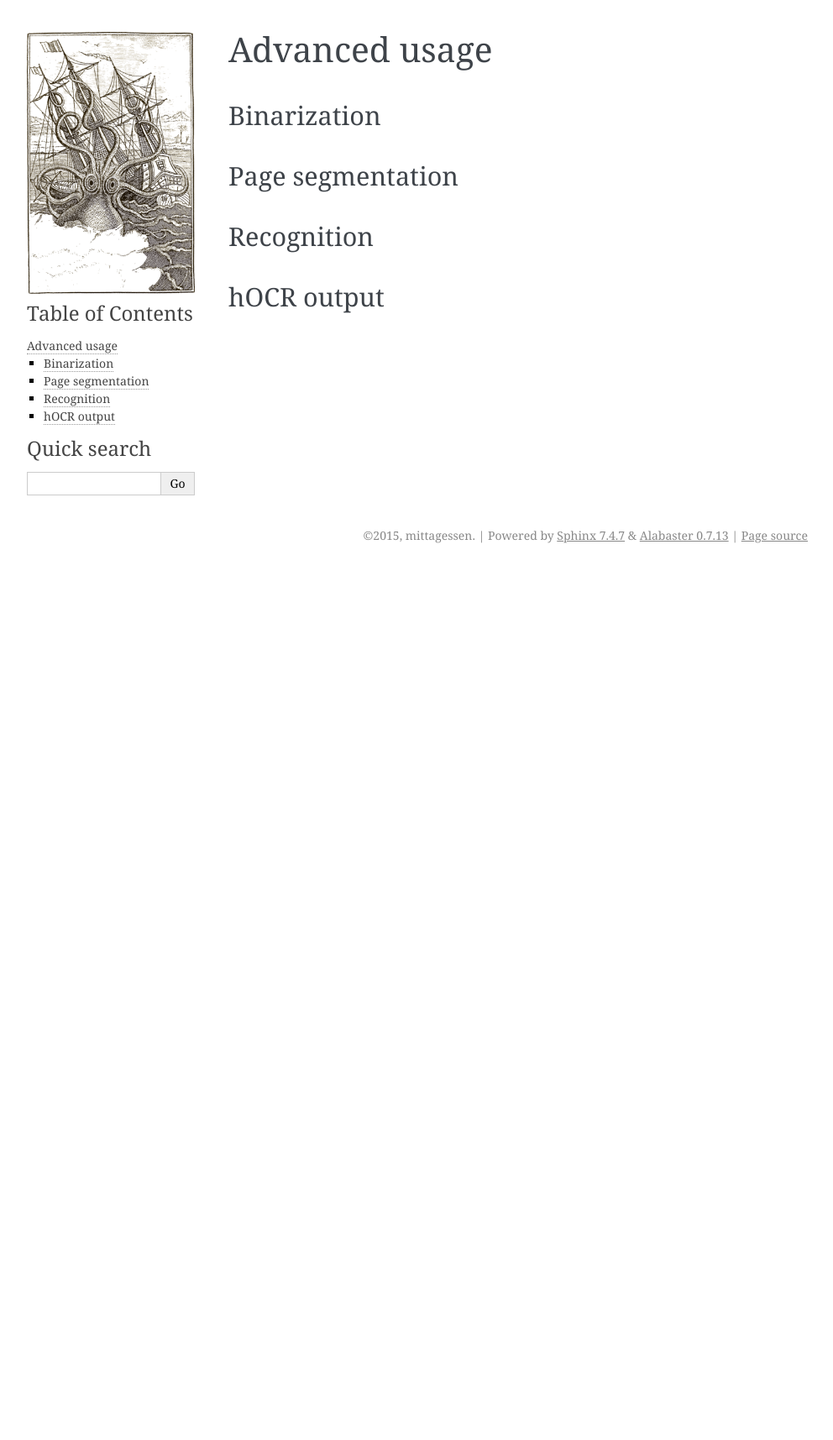
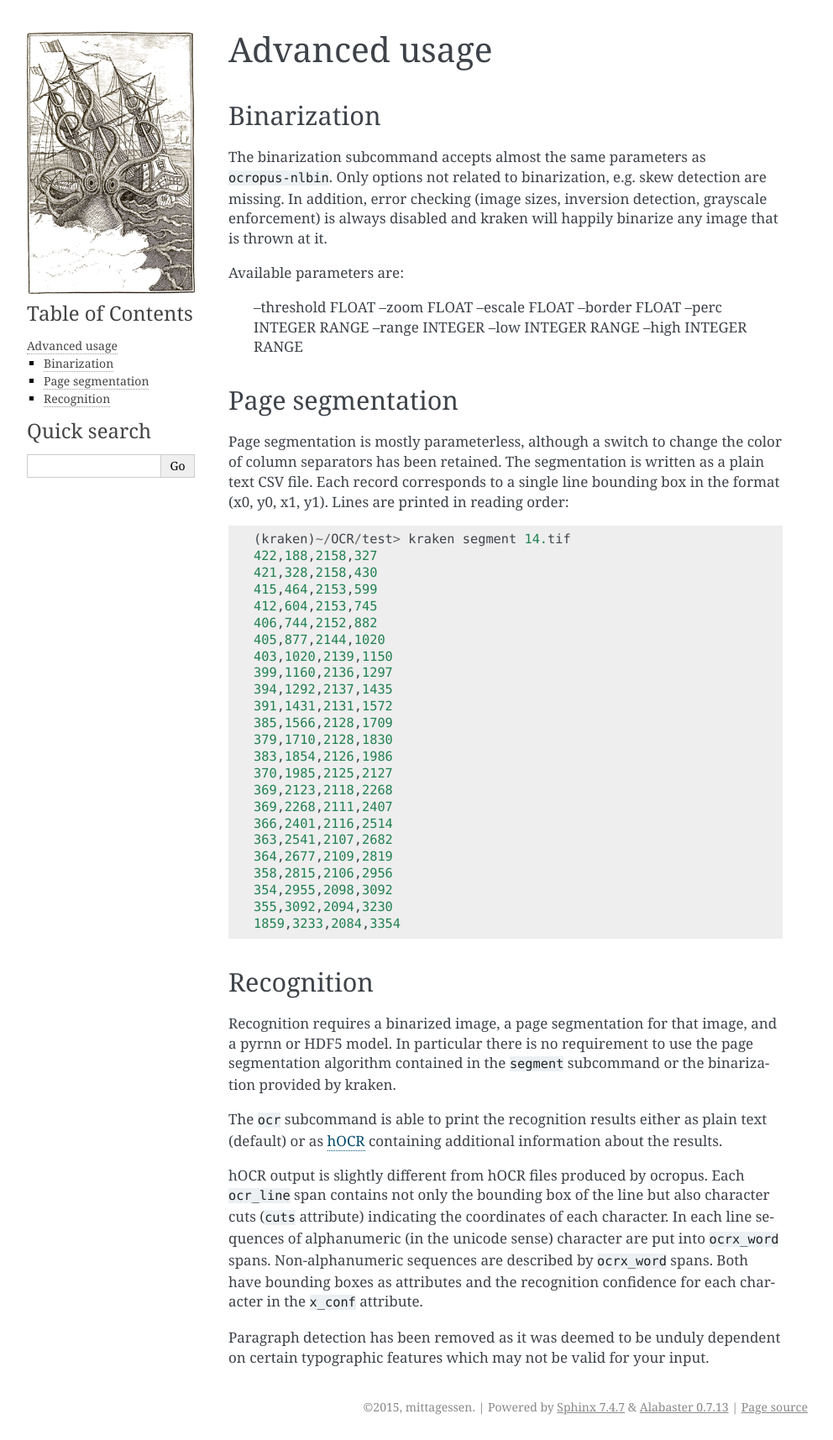
Before and after one commit to mittagessen/kraken, a Sphinx documentation site: the page built from docs/advanced.rst, in a window 1280 px wide. Shown: the whole page at 84% size, without its empty margins (148-1140 px from the left). Built offline with Sphinx 7.4.7, drawn with Linux system fonts in a browser that asks for light colours; the version number could not be read and is left out; before the commit the page ends 900 px from its top, so only the background shows below that.

Commit message:
Some notes on advanced use

```diff
--- a/docs/advanced.rst
+++ b/docs/advanced.rst
@@ -4,11 +4,77 @@ Advanced usage
 Binarization
 ------------
 
+The binarization subcommand accepts almost the same parameters as
+``ocropus-nlbin``. Only options not related to binarization, e.g. skew
+detection are missing. In addition, error checking (image sizes, inversion
+detection, grayscale enforcement) is always disabled and kraken will happily
+binarize any image that is thrown at it.
+
+Available parameters are:
+
+  --threshold FLOAT
+  --zoom FLOAT
+  --escale FLOAT
+  --border FLOAT
+  --perc INTEGER RANGE
+  --range INTEGER
+  --low INTEGER RANGE
+  --high INTEGER RANGE
+
+
 Page segmentation
 -----------------
+
+Page segmentation is mostly parameterless, although a switch to change the
+color of column separators has been retained. The segmentation is written as a
+plain text CSV file. Each record corresponds to a single line bounding box in
+the format (x0, y0, x1, y1). Lines are printed in reading order::
+
+        (kraken)~/OCR/test> kraken segment 14.tif
+        422,188,2158,327
+        421,328,2158,430
+        415,464,2153,599
+        412,604,2153,745
+        406,744,2152,882
+        405,877,2144,1020
+        403,1020,2139,1150
+        399,1160,2136,1297
+        394,1292,2137,1435
+        391,1431,2131,1572
+        385,1566,2128,1709
+        379,1710,2128,1830
+        383,1854,2126,1986
+        370,1985,2125,2127
+        369,2123,2118,2268
+        369,2268,2111,2407
+        366,2401,2116,2514
+        363,2541,2107,2682
+        364,2677,2109,2819
+        358,2815,2106,2956
+        354,2955,2098,3092
+        355,3092,2094,3230
+        1859,3233,2084,3354
 
 Recognition
 -----------
 
-hOCR output
------------
+Recognition requires a binarized image, a page segmentation for that image, and
+a pyrnn or HDF5 model. In particular there is no requirement to use the page
+segmentation algorithm contained in the ``segment`` subcommand or the
+binarization provided by kraken.
+
+The ``ocr`` subcommand is able to print the recognition results either as plain
+text (default) or as `hOCR
+<https://docs.google.com/document/d/1QQnIQtvdAC_8n92-LhwPcjtAUFwBlzE8EWnKAxlgVf0/preview>`_
+containing additional information about the results.
+
+hOCR output is slightly different from hOCR files produced by ocropus. Each
+``ocr_line`` span contains not only the bounding box of the line but also
+character cuts (``cuts`` attribute) indicating the coordinates of each
+character. In each line sequences of alphanumeric (in the unicode sense)
+character are put into ``ocrx_word`` spans. Non-alphanumeric sequences are
+described by ``ocrx_word`` spans. Both have bounding boxes as attributes and
+the recognition confidence for each character in the ``x_conf`` attribute.
+
+Paragraph detection has been removed as it was deemed to be unduly dependent on
+certain typographic features which may not be valid for your input.
```
